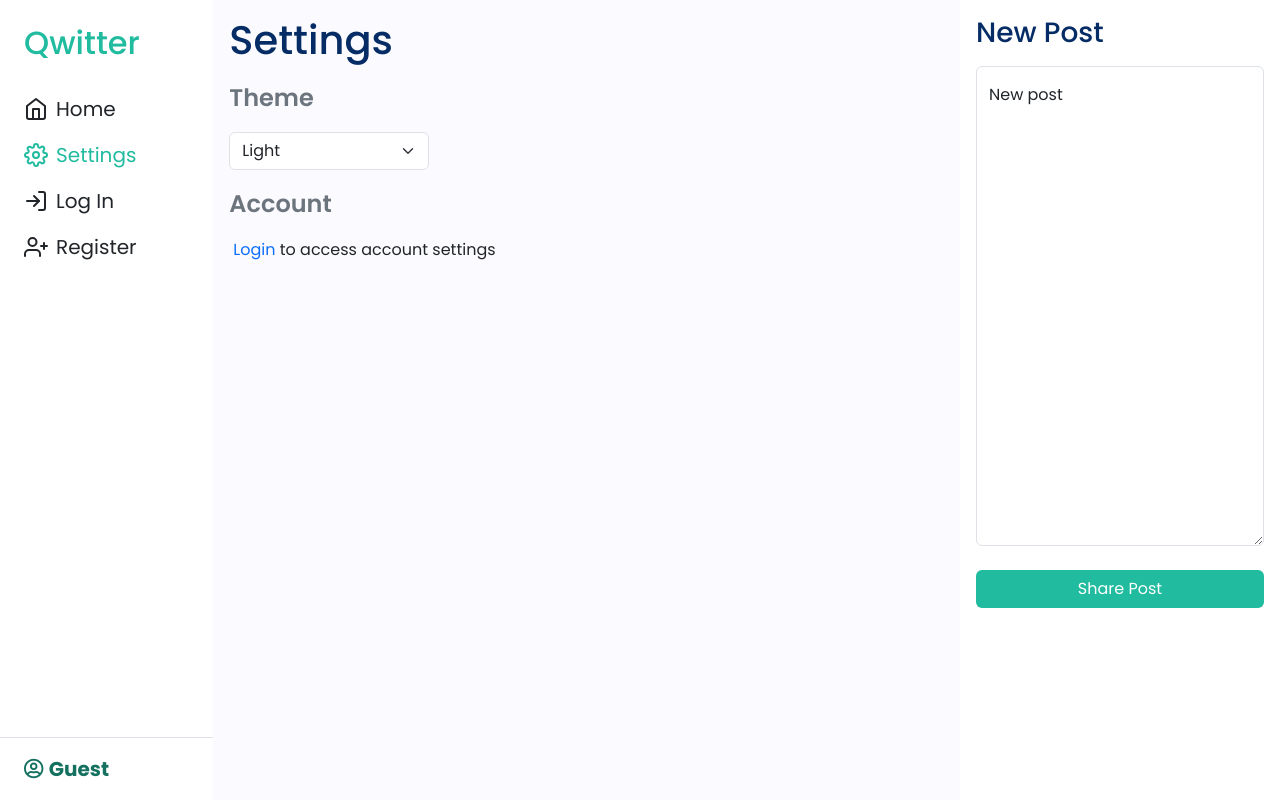
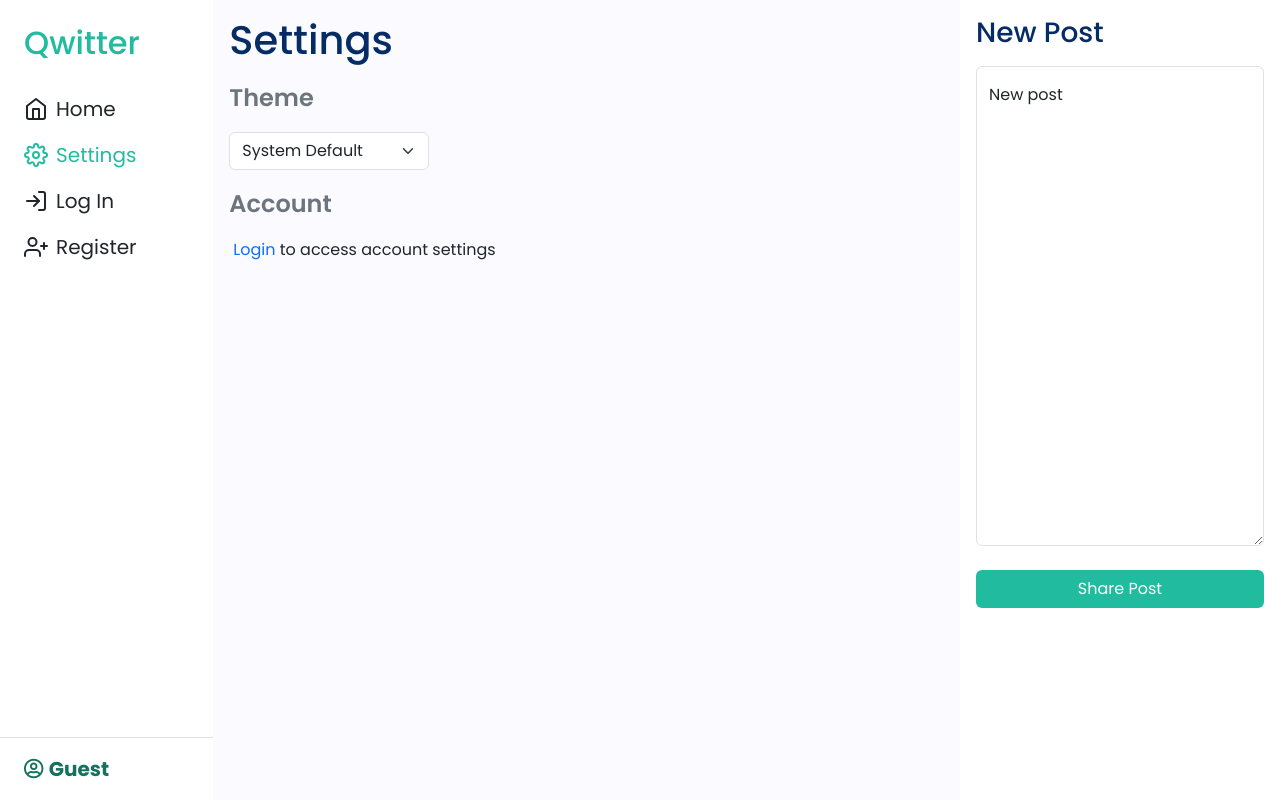
Before and after one commit to himanshuat/qwitter, a Django app: page /settings in a window 1280 px wide. Run offline with Django 3.2, Linux system fonts and the light colour scheme; parts of the project's set-up code (start-up, migrations or seed data) failed here and were passed over; some libraries are stand-ins or nearby versions.

Commit message:
🚀 New feature - System default theme

```diff
--- a/network/static/network/script.js
+++ b/network/static/network/script.js
@@ -2,23 +2,17 @@ const themeToggler = document.getElementById('theme-toggler')
 
 // Initialize theme
 if (localStorage.getItem("theme") === null) {
-    localStorage.setItem("theme", "light")
+    localStorage.setItem("theme", "auto")
 }
 
-if (localStorage.getItem("theme") === "light") {
-    document.body.classList.remove("dark")
-    document.body.classList.add("light")
-}
-else {
-    document.body.classList.remove("light")
-    document.body.classList.add("dark")
-}
-
-document.body.dataset.bsTheme = localStorage.getItem("theme")
+setTheme()
 
 if (themeToggler) {
     themeToggler.value = localStorage.getItem("theme")
-    themeToggler.addEventListener("change", toggleTheme)
+    themeToggler.addEventListener("change", () => {
+        localStorage.setItem("theme", themeToggler.value)
+        setTheme()
+    })
 }
 
 // Event Listeners
@@ -71,19 +65,16 @@ document.querySelectorAll("button.delete").forEach(btn => {
 })
 
 // Functions
-function toggleTheme() {
+function setTheme() {
     if (localStorage.getItem("theme") === "light") {
-        localStorage.setItem("theme", "dark")
-        document.body.classList.remove("light")
-        document.body.classList.add("dark")
+        document.body.dataset.bsTheme = "light"
+    }
+    else if (localStorage.getItem("theme") === "dark") {
+        document.body.dataset.bsTheme = "dark"
     }
     else {
-        localStorage.setItem("theme", "light")
-        document.body.classList.remove("dark")
-        document.body.classList.add("light")
+        document.body.dataset.bsTheme = window.matchMedia('(prefers-color-scheme: light)').matches ? "light" : "dark"
     }
-
-    document.body.dataset.bsTheme = localStorage.getItem("theme")
 }
 
 function connect(username) {
--- a/network/static/network/styles.css
+++ b/network/static/network/styles.css
@@ -10,12 +10,12 @@
     --delete: #FF0303;
 }
 
-.light {
+body[data-bs-theme="light"] {
     --primary-clr: #FFF;
     --secondary-clr: #FAFAFF;
 }
 
-.dark {
+body[data-bs-theme="dark"] {
     --primary-clr: #111;
     --secondary-clr: #232323;
 }
--- a/network/templates/network/layout.html
+++ b/network/templates/network/layout.html
@@ -36,7 +36,7 @@
 	<link href="{% static 'network/styles.css' %}" rel="stylesheet">
 </head>
 
-<body class="container-fluid light" data-bs-theme="light">
+<body class="container-fluid" data-bs-theme="light">
 	<div class="row">
 		{% include "network/partials/_navbar.html" %}
 
--- a/network/templates/network/settings.html
+++ b/network/templates/network/settings.html
@@ -10,6 +10,7 @@
         <select id="theme-toggler" class="form-select" style="width: min(200px, 90%);">
             <option value="light">Light</option>
             <option value="dark">Dark</option>
+            <option value="auto">System Default</option>
         </select>
     </div>
     <div class="settings-account my-3">
```
